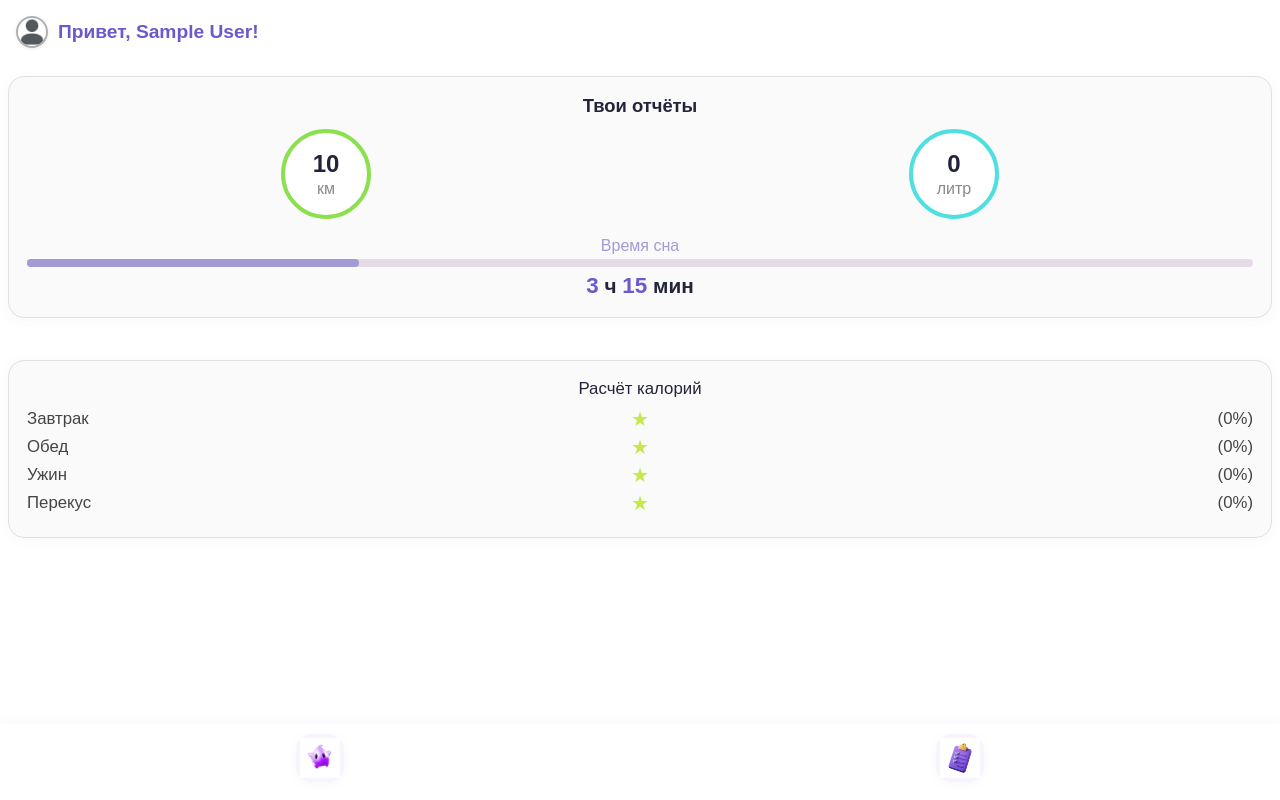
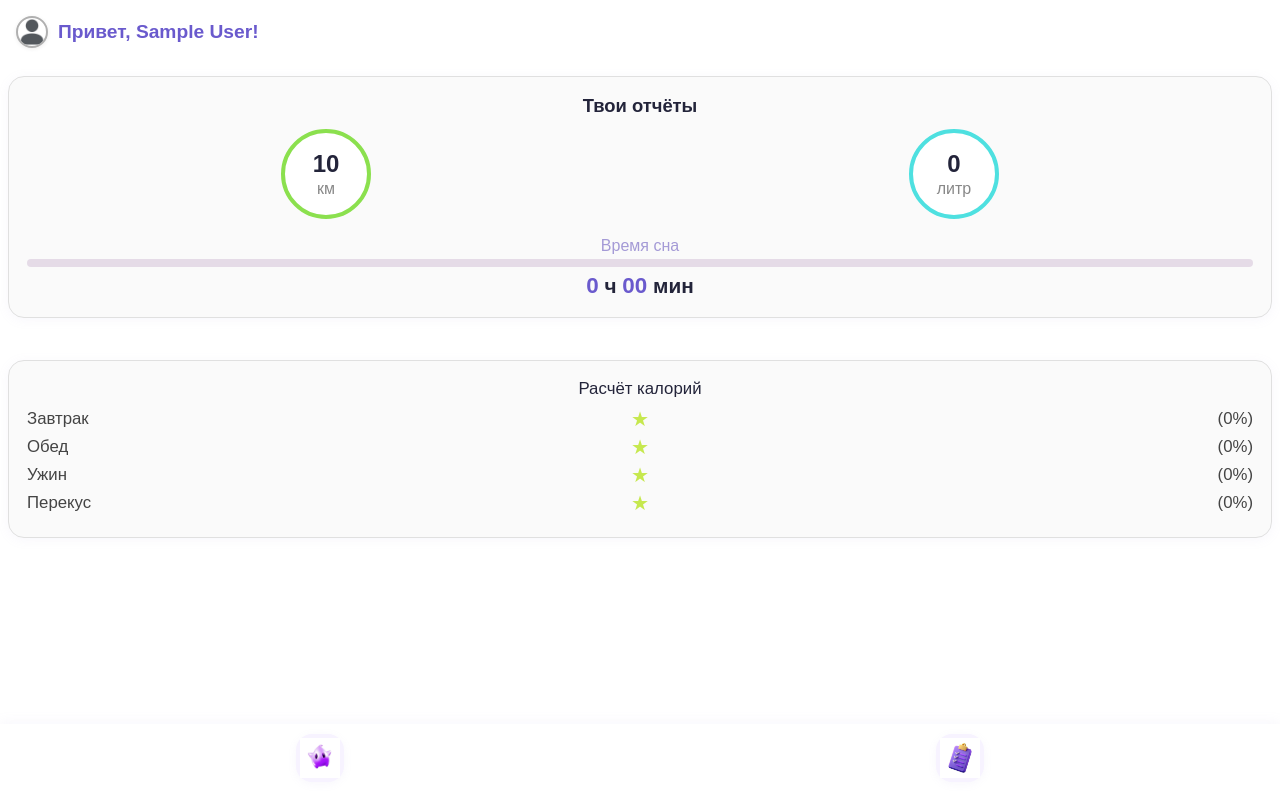
Before and after one commit to TOR2077/ZdorovoPopovich, a React (Create React App) app: page /page2 in a window 1280 px wide. Built offline with nearby package versions, Linux system fonts and the light colour scheme; sample sign-in values are in the browser's storage.

Commit message:
Registration return

```diff
--- a/src/pages/Page2.jsx
+++ b/src/pages/Page2.jsx
@@ -15,7 +15,7 @@ export default function Page2({ setDirection }) {
   });
   const [sleepMinutes, setSleepMinutes] = useState(() => {
     const saved = localStorage.getItem('sleepMinutes');
-    return saved !== null ? Number(saved) : 195; // 3ч 15м по умолчанию
+    return saved !== null ? Number(saved) : 0; // 0 минут по умолчанию
   });
   const [showSleepModal, setShowSleepModal] = useState(false);
   const dashboardRef = useRef(null);
```
